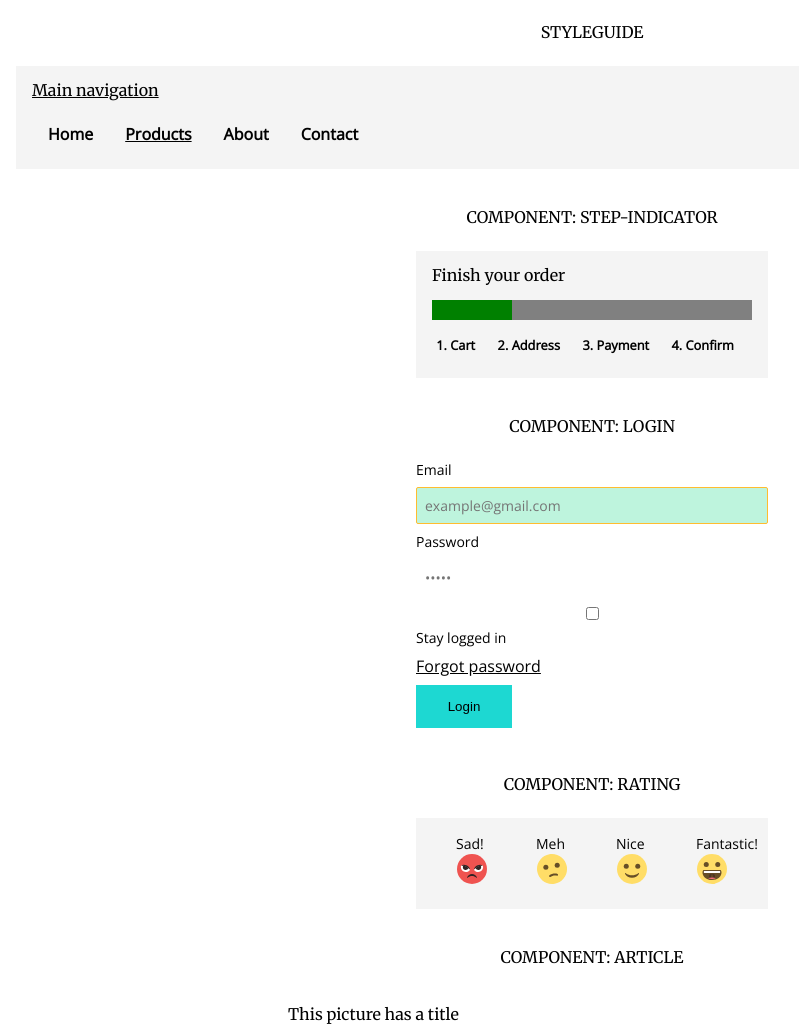
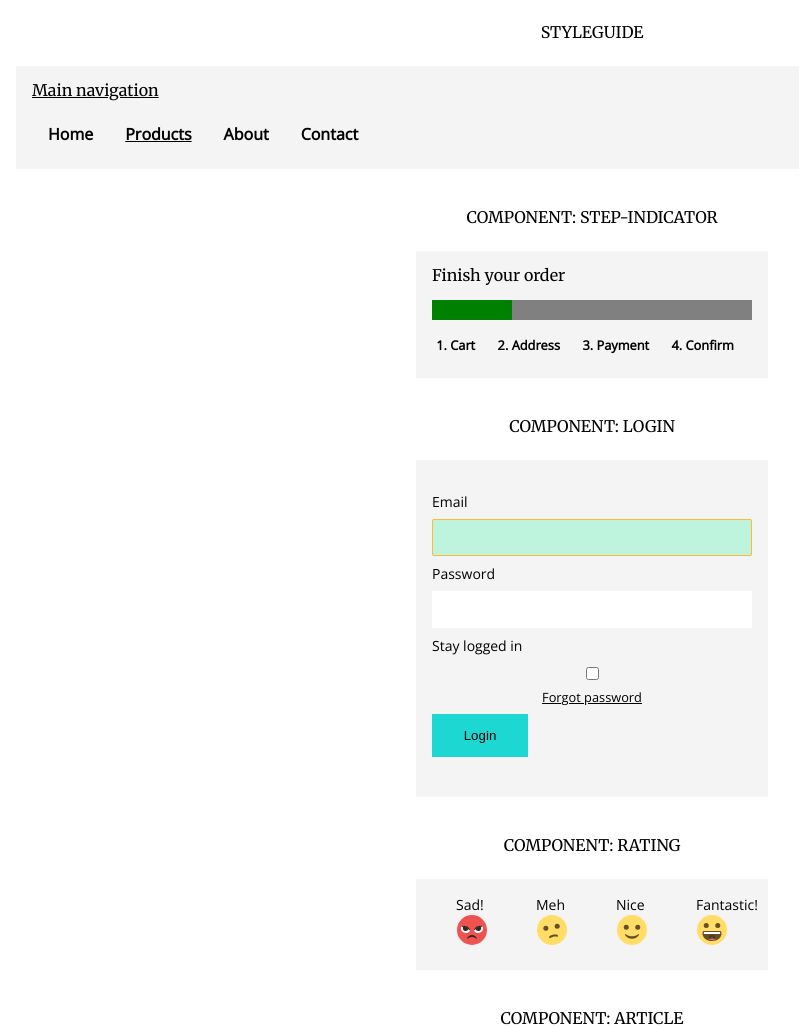
Before and after one commit to pierman1/css-to-the-rescue, a plain HTML site: page week-1 & week-2/hva-css-minor-week-1/styleguide.html in a window 1280 px wide. Shown: the top 1027 px of the page, without its empty margins (48-847 px from the left). Drawn offline with nearby package versions, Linux system fonts and the light colour scheme.

```diff
--- a/week-1 & week-2/hva-css-minor-week-1/styleguide.html
+++ b/week-1 & week-2/hva-css-minor-week-1/styleguide.html
@@ -57,23 +57,25 @@
     </section>
     <h2>Component: login</h2>
     <section section="component-login">
-        <form class="login-form" action="/" method="post">
+        <form role="login" action="/" method="post">
 
             <label for="field-email">Email</label>
-            <input type="email" id="field-email" name="field-email" placeholder="example@gmail.com" autocomplete="email" required autofocus>
+            <input type="email" id="field-email" name="field-email" autocomplete="email" required autofocus>
 
             <label for="field-password">Password</label>
-            <input type="password" id="field-password" name="field-password" placeholder="•••••" required>
+            <input type="password" id="field-password" name="field-password" required>
 
-            <input type="checkbox" id="field-stay-logged-in" name="field-stay-logged-in" value="stay-logged-in">
-            <label for="field-stay-logged-in">Stay logged in</label>
-
+            <span>
+        <input type="checkbox" id="field-stay-logged-in" name="field-stay-logged-in" value="stay-logged-in">
+        <label for="field-stay-logged-in">Stay logged in</label>
+    </span>
 
             <a href="/">Forgot password</a>
+
             <button class="btn" type="submit">Login</button>
 
+        </form>
 
-        </form>
     </section>
     <h2>Component: rating</h2>
     <section section="component-rating">
```
Also changed, not shown: week-1 & week-2/hva-css-minor-week-1/index.html (+9 -7 lines), week-1 & week-2/hva-css-minor-week-2/index.html (+12 -10 lines).
